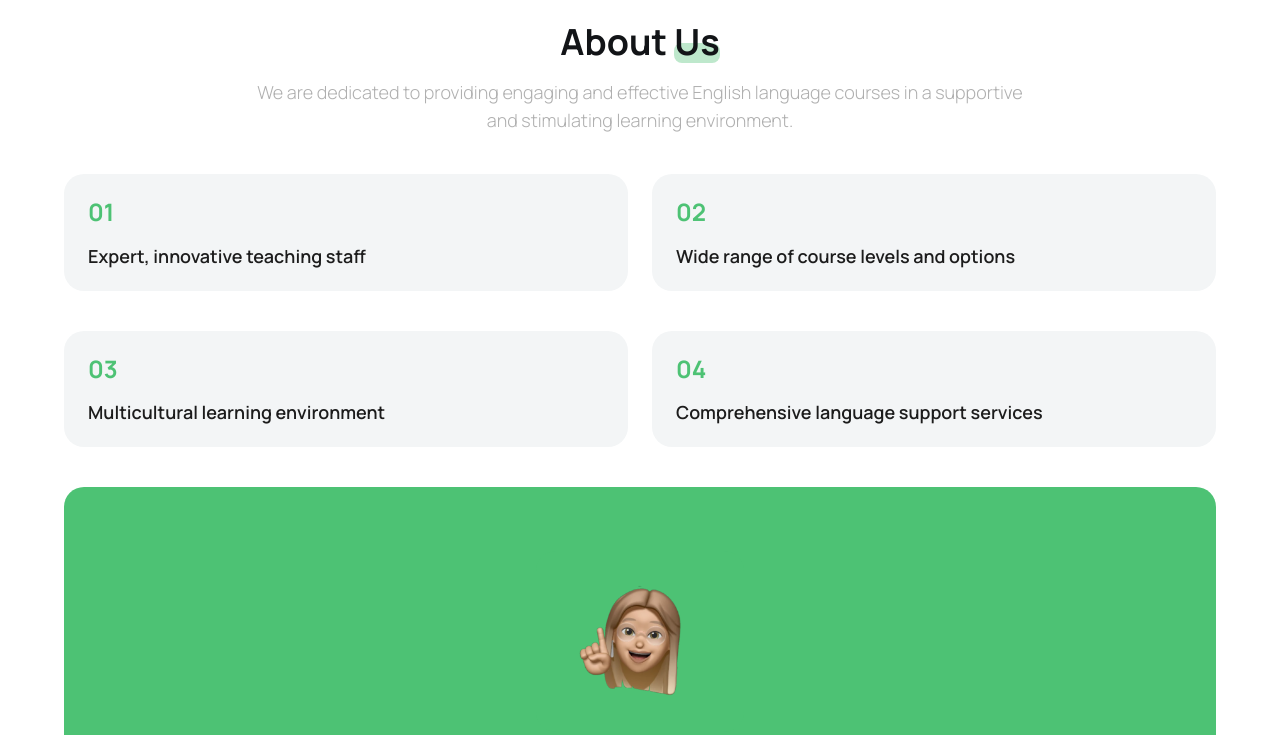
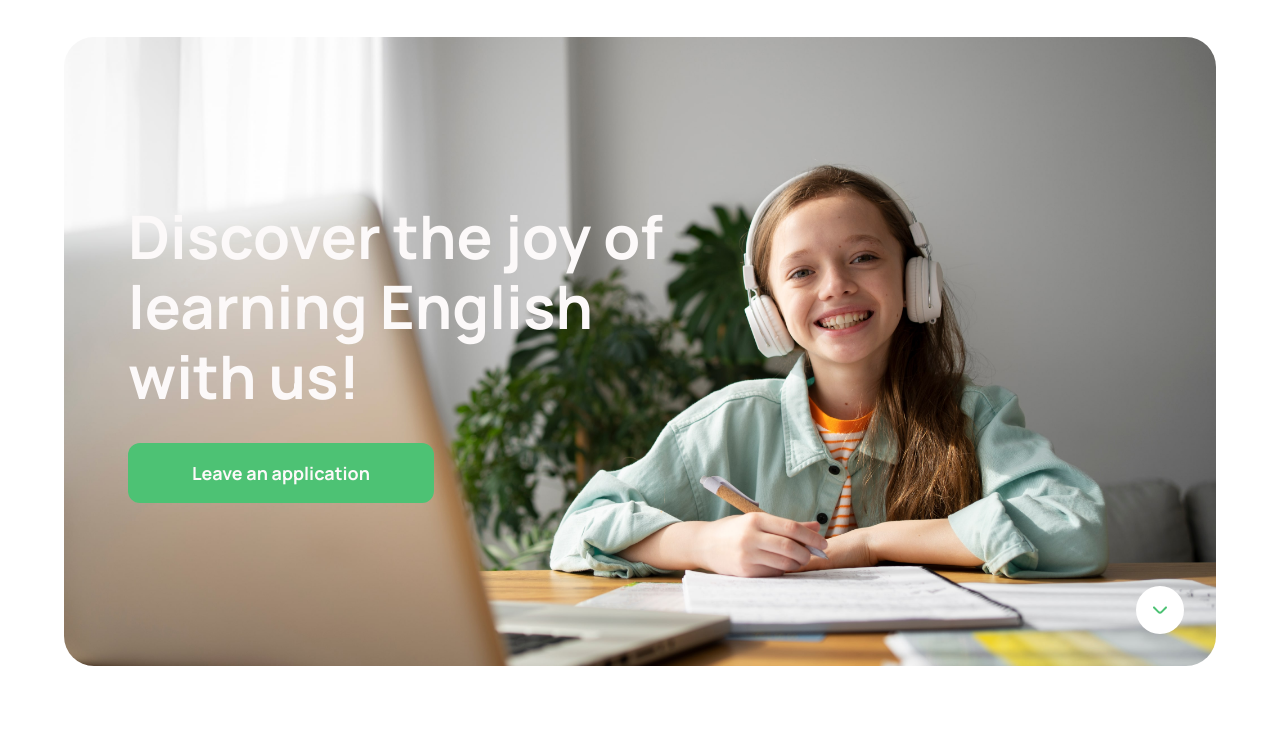
Before and after one commit to ma-nk/Project-Burning-Styles, a website built with Vite: page src/index.html in a window 1280 px wide. Shown: the part 63-798 px from the top of the page. Built offline with nearby package versions, Linux system fonts and the light colour scheme.

Commit message:
Added hero for desktop

```diff
--- a/src/css/hero.css
+++ b/src/css/hero.css
@@ -1 +1,63 @@
 /* section css will be here */
+
+.hero-section {
+    display: flex;
+    justify-content: center;
+}
+
+.hero-container {
+    display: flex;
+    position: relative;
+    background: url(../img/hero/hero-bg.jpeg) center no-repeat;
+    background-size: cover;
+    border-radius: 30px;
+    padding: 64px;
+    height: 629px;
+    width: 1152px;
+    margin: 16px 64px 96px 64px;
+}
+
+.hero-content {
+    display: flex;
+    flex-direction: column;
+    justify-content: center;
+    width: 564px;
+}
+
+.hero-h1 {
+    font-size: 60px;
+    font-weight: 700;
+    line-height: 70px;
+}
+
+.hero-button-apply {
+    margin-top: 32px;
+    padding: 16px 64px;
+    width: fit-content;
+    background-color: #4DC274;
+    border-radius: 12px;
+    font-size: 18px;
+    font-weight: 700;
+    line-height: 28px;
+}
+
+.hero-button-scroll {
+    display: flex;
+    height: 48px;
+    width: 48px;
+    justify-content: center;
+    align-items: center;
+    background-color: #fff;
+    border-radius: 50%;
+    position: absolute;
+    bottom: 32px;
+    right: 32px;
+}
+
+@media screen and (min-width: 768px) {
+
+}
+
+@media screen and (min-width: 1280px) {
+
+}
--- a/src/partials/hero.html
+++ b/src/partials/hero.html
@@ -1,3 +1,17 @@
-<section class="">
-  <div class="container"></div>
+<section class="hero-section">
+  <div class="hero-container">
+    <div class="hero-content">
+      <h1 class="hero-h1">
+        Discover the joy of learning English with us!
+      </h1>
+      <a class="hero-button-apply">
+        Leave an application
+      </a>
+    </div>
+    <a class="hero-button-scroll">
+      <svg width="24" height="24" viewBox="0 0 24 24" fill="none" xmlns="http://www.w3.org/2000/svg">
+        <path d="M12.7099 13.4001C12.617 13.4938 12.5064 13.5682 12.3845 13.619C12.2627 13.6698 12.132 13.6959 11.9999 13.6959C11.8679 13.6959 11.7372 13.6698 11.6154 13.619C11.4935 13.5682 11.3829 13.4938 11.2899 13.4001L6.70994 8.81011C6.61698 8.71638 6.50638 8.64199 6.38452 8.59122C6.26266 8.54045 6.13195 8.51431 5.99994 8.51431C5.86793 8.51431 5.73722 8.54045 5.61536 8.59122C5.4935 8.64199 5.3829 8.71638 5.28994 8.81011C5.10369 8.99747 4.99915 9.25092 4.99915 9.51511C4.99915 9.77929 5.10369 10.0327 5.28994 10.2201L9.87994 14.8101C10.4424 15.3719 11.2049 15.6875 11.9999 15.6875C12.795 15.6875 13.5574 15.3719 14.12 14.8101L18.71 10.2201C18.8947 10.0338 18.9989 9.78245 19 9.52011C19.0007 9.3885 18.9755 9.25804 18.9257 9.1362C18.876 9.01436 18.8026 8.90355 18.71 8.81011C18.617 8.71638 18.5064 8.64199 18.3845 8.59122C18.2627 8.54045 18.132 8.51431 18 8.51431C17.8679 8.51431 17.7372 8.54045 17.6154 8.59122C17.4935 8.64199 17.3829 8.71638 17.29 8.81011L12.7099 13.4001Z" fill="#4DC274"/>
+      </svg>
+    </a>
+  </div>
 </section>
```
Also changed, not shown: src/img/hero/hero-bg.jpeg (added), src/img/hero/hero-bg.jpg (added), 1 other file.
